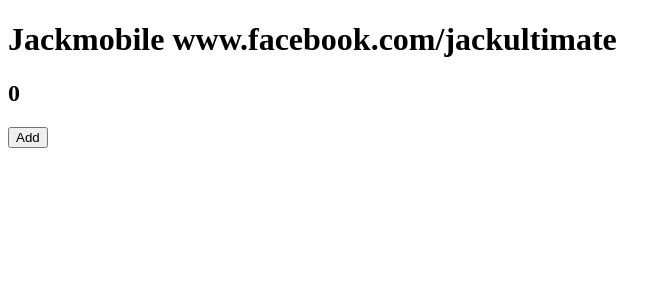
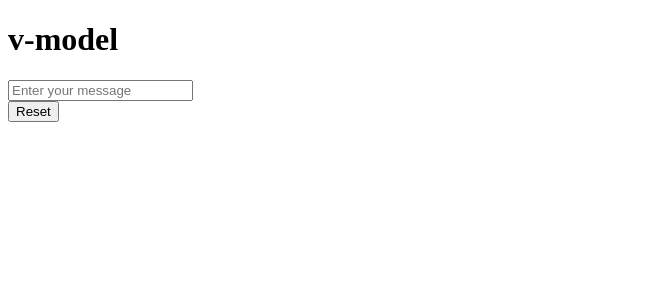
Before and after one commit to supakjack/vue-cli-tutorial, a Vue app: page / in a window 1280 px wide. Shown: the top 300 px of the page, without its empty margins (0-671 px from the left). Built offline with nearby package versions, Linux system fonts and the light colour scheme.

Commit message:
Update App.vue
lession-02

```diff
--- a/src/App.vue
+++ b/src/App.vue
@@ -1,9 +1,10 @@
 <template>
   <div>
-    <!-- interpolation -->
-    <h1>{{title}}</h1>
-    <h2>{{count}}</h2>
-    <button @click="onClickAdd">Add</button>
+    <h1>v-model</h1>
+    <!-- MVVM -->
+    <input v-model="message" type="text" placeholder="Enter your message">
+    <div>{{message}}</div>
+    <button @click="message=''">Reset</button>
 
   </div>
 </template>
@@ -13,17 +14,12 @@
   name:"app",
   data() {
     return {
-      title:"Jackmobile www.facebook.com/jackultimate",
-      count:0
+      message:""
     }
   },
-  methods: {
-    onClickAdd(){
-      this.count++
-    }
-  },
-};
+}
 </script>
 
 <style>
+
 </style>
```
